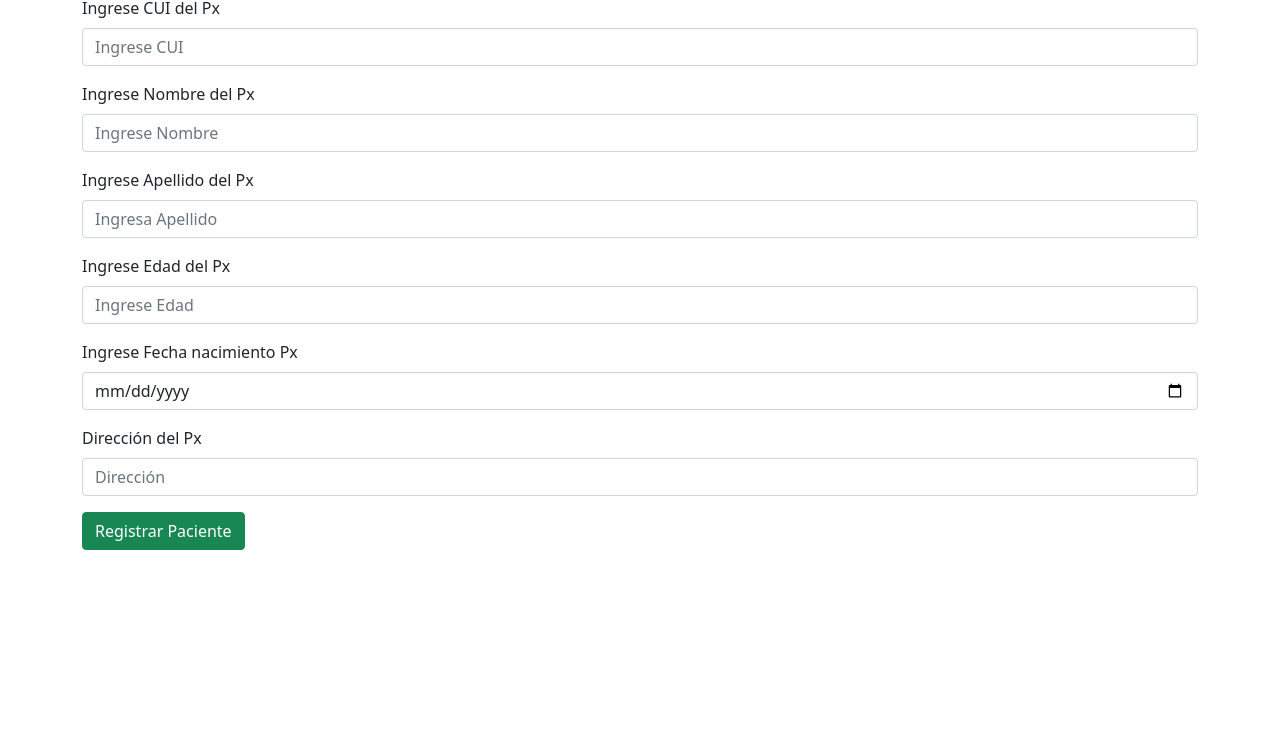
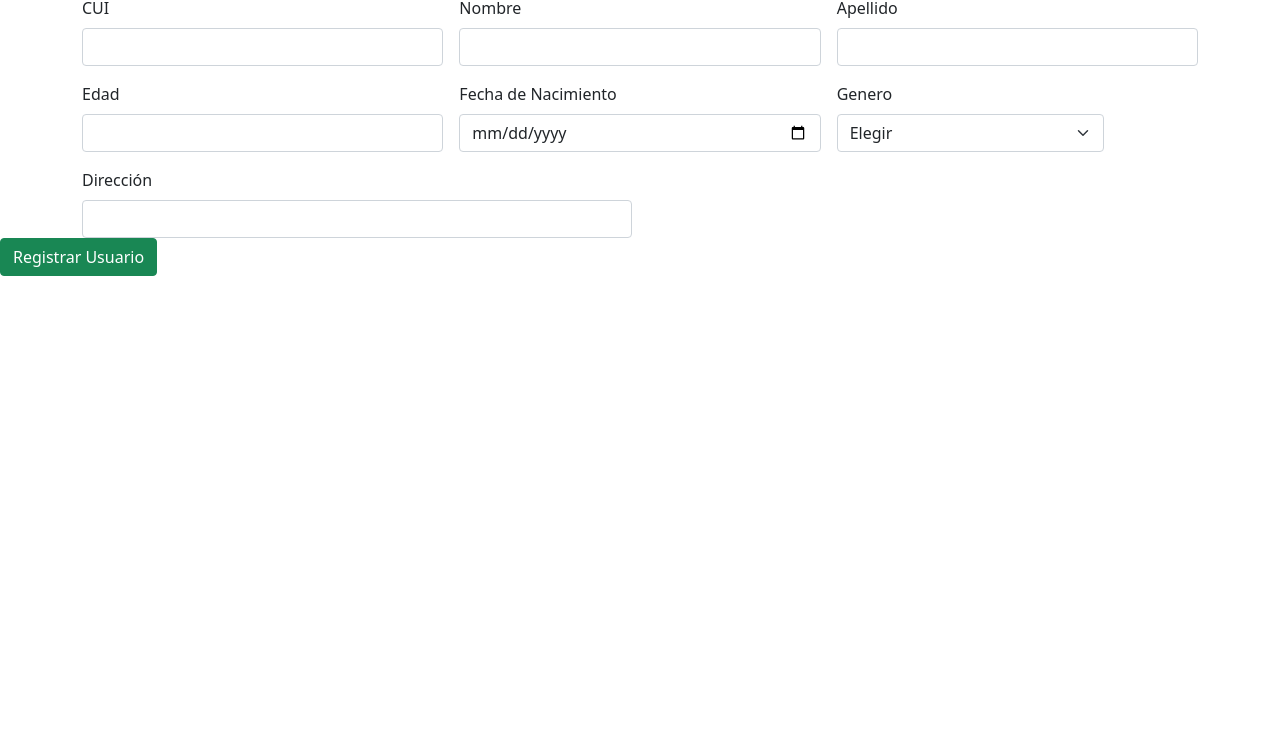
Before and after one commit to randysmc/ProyectoLabPatito, a website: page views/ingresar-px.html in a window 1280 px wide. Shown: the part 60-800 px from the top of the page. Drawn offline with nearby package versions, Linux system fonts and the light colour scheme.

Commit message:
se registran nuevos pacientes

```diff
--- a/public/js/ingresar-px.js
+++ b/public/js/ingresar-px.js
@@ -1,15 +1,16 @@
 console.log("Registro de personas");
 
-function registrar(){
+function registrarPaciente(){
     //console.log("Hola bienvenido usuario que se quiere registrar");
     const registro = document.getElementById('registro-px');
-    let nombre = registro-px['nombre'];
-    let apellido = registro-px['apellido'];
-    let usuario = registro-px['usuario']
-    let correoElectronico = registro-px['correoElectronico'];
-    let constrasenia = registro-px['contrasenia'];
-    let confContrasenia = registro-px['contraseniaConfirmar']
+    let nombre = registro['nombre'];
+    let usuario = registro['usuario']
+    let correoElectronico = registro['correoElectronico'];
+    let constrasenia = registro['contrasenia'];
+    let confContrasenia = registro['contraseniaConfirmar']
 
+    console.log('Bienvenido ' + nombre.value + " nuevo Usuario");
+/*
     if(contrasenia.value == confContrasenia.value){
         console.log("Bienvenido, usuario creado correctamente");
         let saludo = "Hola " + nombre.value + " Bienvenido, has ingresado correctamente tu usuario";
@@ -18,7 +19,6 @@ function registrar(){
     }
     else if(contrasenia != confContrasenia){
         console.log("Las contraseñas no son iguales, intente de nuevo");
-    }
-
-    document.getElementById('mensaje').innerHTML = saludo;
+    }*/
+    //document.getElementById('mensaje').innerHTML = saludo;
 }
--- a/views/ingresar-px.html
+++ b/views/ingresar-px.html
@@ -15,95 +15,86 @@
 
     <title>Registro</title>
   </head>
+
+
+
   <body >
     <div class="container">
 
-      <h1 >Registro</h1>
-      <form id="registro-px">
-<!-- clase mb de bootstrap para dar saltos de linea -->
-<div class="mb-3">
-  <div class="mb-3">
-    <label for="CUI" class="form-label">Ingrese CUI del Px </label>
-    <input type="number" class="form-control" placeholder="Ingrese CUI" id="CUI"/>
+      <h1 >Registro Paciente Nuevo</h1>
+      <form id="registro-px" class="row g-3">
+
+        <div class="col-md-4">
+          <label for="CUI" class="form-label">CUI</label>
+          <input type="number" class="form-control " id="CUI" required>
+          <div class="valid-feedback">
+            !
+          </div>
         </div>
 
-  <div class="mb-3">
-    <label for="nombre" class="form-label">Ingrese Nombre del Px</label>
-    <input type="text" class="form-control" placeholder="Ingrese Nombre " id="nombre"/>
+        <div class="col-md-4">
+          <label for="nombre" class="form-label">Nombre</label>
+          <input type="text" class="form-control" id="nombre" required>
+          <div class="valid-feedback">
+            Genial!
+          </div>
         </div>
 
-  <div class="mb-3">
-    <label for="apellido" class="form-label">Ingrese Apellido del Px</label>
-    <input type="text" class="form-control" placeholder="Ingresa Apellido" id="apellido"/>
+        <div class="col-md-4">
+          <label for="Apellido" class="form-label">Apellido</label>
+          <input type="text" class="form-control" id="apellido" required>
+          <div class="valid-feedback">
+            Genial!
+          </div>
         </div>
 
-  <div class="mb-3">
-    <label for= 'edad' class="form-label">Ingrese Edad del Px</label>
-    <input type="number" class="form-control" placeholder="Ingrese Edad" id="edad">
+        <div class="col-md-4">
+          <label for="edad" class="form-label">Edad</label>
+          <input type="number" class="form-control" id="edad" required>
+          <div class="valid-feedback">
+            Looks good!
+          </div>
         </div>
 
-  <div class="mb-3">
-    <label for="fechaNacimiento" class="form-label">Ingrese Fecha nacimiento Px</label>
-    <input type="date" class="form-control" placeholder="Fecha de nacimiento" id="fechaNacimiento"/>
+        <div class="col-md-4">
+          <label for="fechaNacimiento" class="form-label">Fecha de Nacimiento</label>
+          <input type="date" class="form-control" id="fechaNacimiento" required>
+          <div class="valid-feedback">
+            Looks good!
           </div>
-
-  <div class="mb-3">
-    <label for="direccion" class="form-label">Dirección del Px</label>
-    <input type="text" class="form-control" placeholder="Dirección" id="direccion"/>
         </div>
 
 
-  <!--
-  <div class="mb3">
-  <label for="correoElectronico" class="form-label">Ingrese Correo Electronico</label>
-  <input type="email" class="form-control" placeholder="Ingresa tu correo " id="correoElectronico" aria-describedby="emailHelp"/>
-  <div id="emailHelp" class="form-text"> No compartiremos tu dirección con nadie </div>
-
-  <div class="row g-3 align-items-center">
-  <div class="col-auto">
-      <label for="contrasenia" class="col-form-label">Contraseña</label>
-    </div>
-    <div class="col-auto">
-      <input type="password" id="contrasenia" class="form-control" aria-describedby="mensajeContrasenia">
-    </div>
-    <div class="col-auto">
-      <span id="mensajeContrasenia" class="form-text"> Ulitiza entre 6 y 8 caracteres. </span>
+        <div class="col-md-3">
+          <label for="genero" class="form-label">Genero</label>
+          <select class="form-select" id="genero" aria-describedby="validacionGenero" required>
+            <option selected disabled value="">Elegir</option>
+            <option>Masculino</option>
+            <option>Femenino</option>
+            <option>No binario</option>
+          </select>
+          <div id="validacionGenero" class="invalid-feedback">
+            Please select a valid state.
           </div>
         </div>
 
-    <div class="row g-3 align-items-center">
-    <div class="col-auto">
-
-      <label for="confirmarContrasenia" class="col-form-label">Contraseña</label>
-    </div>
-    <div class="col-auto">
-      <input type="password" id="contraseniaConfirmar" class="form-control" aria-describedby="passwordHelpInline">
-    </div>
-    <div class="col-auto">
-      <span id="confirmarContrasenia" class="form-text">
-        Debes confirmar tu contraseña
-      </span>
+        <div class="col-md-6">
+          <label for="direccion" class="form-label">Dirección</label>
+          <input type="text" class="form-control " id="direccion" aria-describedby="validacionDireccion" required>
+          <div id="validacionDireccion" class="invalid-feedback">
+            Porfavor ingrese su dirección
           </div>
         </div>
-
-      <div class="mb-3 form-check">
-    <input type="checkbox" class="form-check-input" id="exampleCheck1">
-    <label class="form-check-label" for="exampleCheck1">No soy un robot</label>
         </div>
-
-</div>-->
       </form>
-
-
-      <button type="button" class="btn btn-success mb-3" onclick="registrar()">Registrar Paciente</button>
+      <button type="button" class="btn btn-success mb-3" onclick="registrarPaciente()">Registrar Usuario</button>
       <div id="mensaje"></div>
-    </div>
-
     <script
       src="https://cdn.jsdelivr.net/npm/bootstrap@5.1.3/dist/js/bootstrap.bundle.min.js"
       integrity="sha384-ka7Sk0Gln4gmtz2MlQnikT1wXgYsOg+OMhuP+IlRH9sENBO0LRn5q+8nbTov4+1p"
       crossorigin="anonymous"
     ></script>
     <script src="/js/ingresar-px.js"></script>
+
   </body>
 </html>
```
Lines whose indentation alone changed are shown as unchanged.
